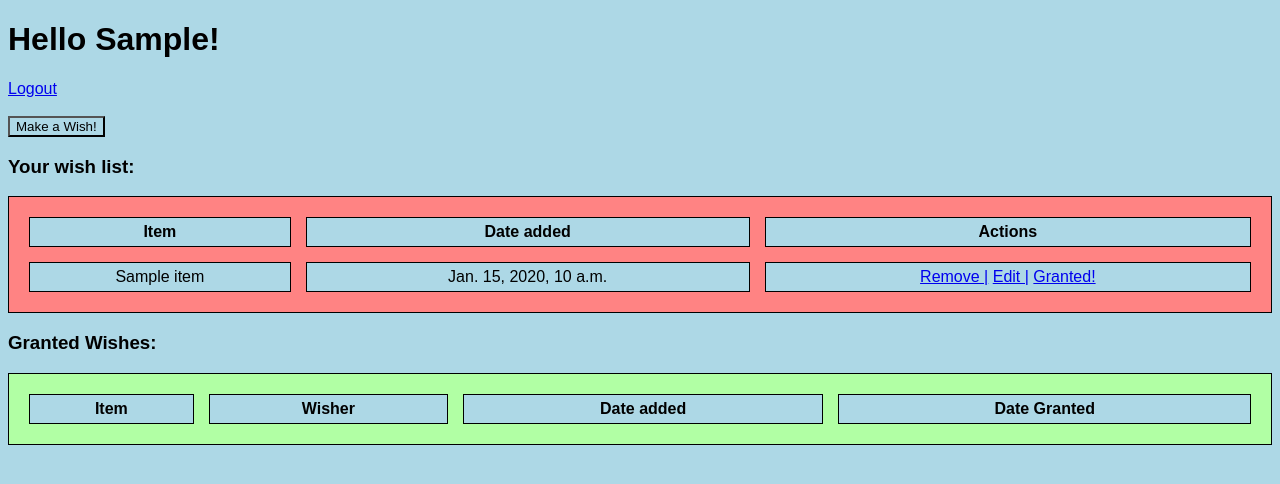
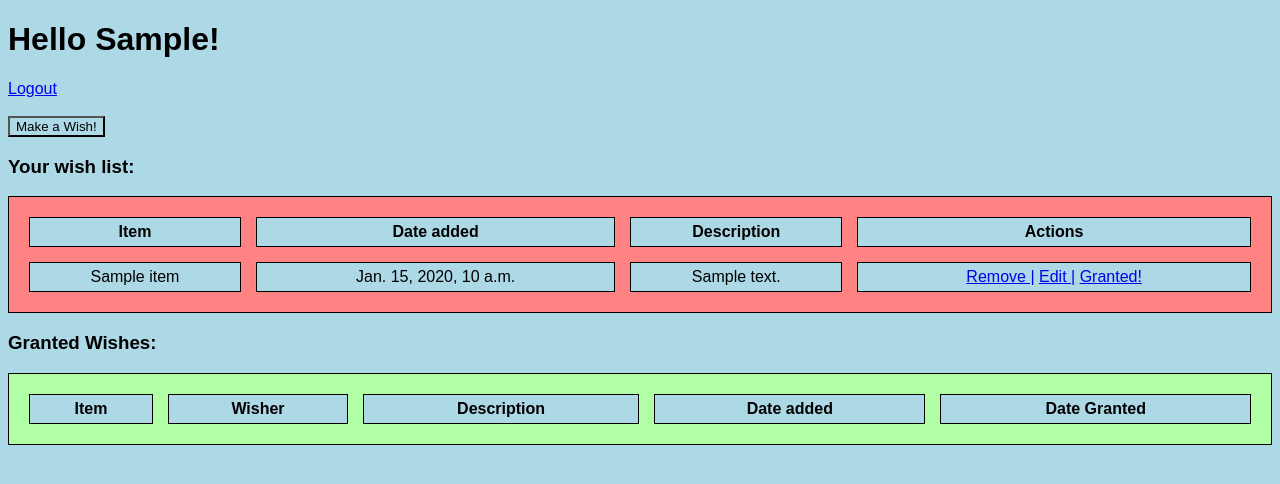
Before and after one commit to kangjon89/Wish_Manager, a Django app: template wish_app/templates/dashboard.html in a window 1280 px wide. Shown: the top 484 px of the page. Run offline with Django 3.2, Linux system fonts and the light colour scheme; tables that the repository leaves empty hold one stand-in row (values such as "Sample post"); the template is opened without the code that fills it: values that come from a table or form of the project are taken from there, most other values are stand-ins (such as "Sample title", 1, 10 or a date in 2020); lists and menus that the app fills with data are empty.

Commit message:
Update dashboard.html

```diff
--- a/wish_app/templates/dashboard.html
+++ b/wish_app/templates/dashboard.html
@@ -25,6 +25,7 @@
             <tr>
                 <th>Item</th>
                 <th>Date added</th>
+                <th>Description</th>
                 <th>Actions</th>
                 </tr>
         </thead>
@@ -35,6 +36,7 @@
             <tr>
                 <td>{{wish.item}}</td>
                 <td>{{wish.created_at}}</td>
+                <td>{{wish.description}}</td>
                 <td>
                     <a href="/remove/{{wish.id}}">Remove  |</a>
                     <a href="/edit/{{wish.id}}">Edit  |</a>
@@ -54,6 +56,7 @@
             <tr>
                 <th>Item</th>
                 <th>Wisher</th>
+                <th>Description</th>
                 <th>Date added</th>
                 <th>Date Granted</th>
             </tr>
@@ -65,6 +68,7 @@
             <tr>
                 <td>{{wish.item}}</td>
                 <td>{{current_user.first_name}}</td>
+                <td>{{current_user.description}}</td>
                 <td>{{wish.created_at}}</td>
                 <td>{{wish.updated_at}}</td>
                 </tr>
@@ -75,25 +79,3 @@
     </table>
 </body>
 </html>
-
-<!-- BELT PROMPT -->
-<!-- Dashboard
-Dashboard should say "Hello {{user}}"
-Display all the wishes the logged user made that have not yet been granted in the top table
-Each wish in the top table should have the remove, edit, and granted links
-Display all the granted wishes and the users who made them in the bottom table
-Display when the granted wishes were made and when they were granted
-Clicking the granted link removes the wish from the top table and places it in the bottom table
-Make a wish
-Validations for empty input fields
-Minimum length of three characters for the item and the description
-Display errors with flash messages
-Redirect back to the dashboard after making a wish or clicking the cancel button
-The newly made wish should appear in the top table on the dashboard
-Edit a wish
-Same validations apply as when creating a wish
-Redirect back to the dashboard after editing
-The dashboard should show the changes made to the wish
-Remove a wish
-Clicking the Remove link removes the wish from the database
-HTML and CSS reflect the wireframe to at least 75% accuracy -->
```
